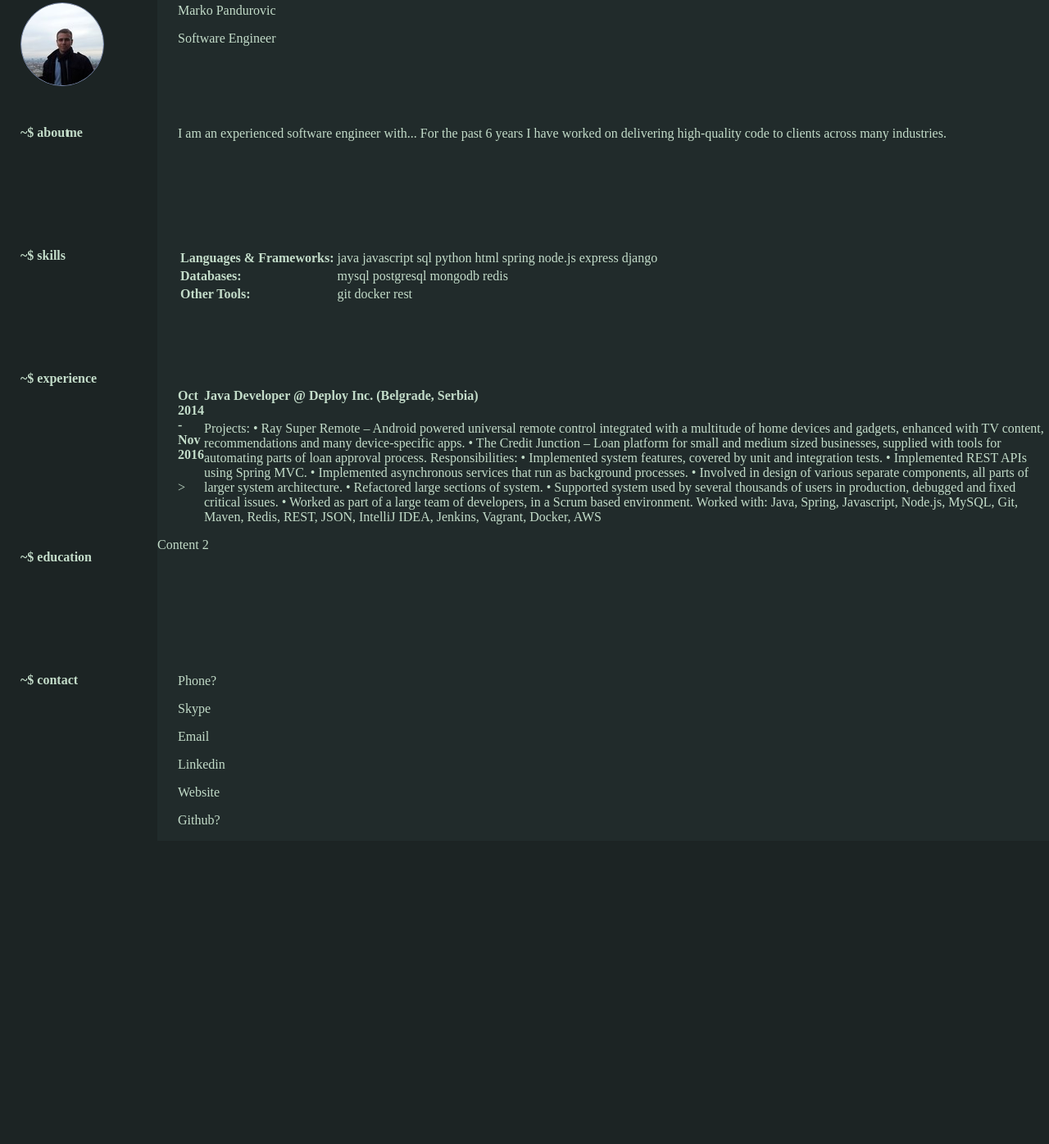
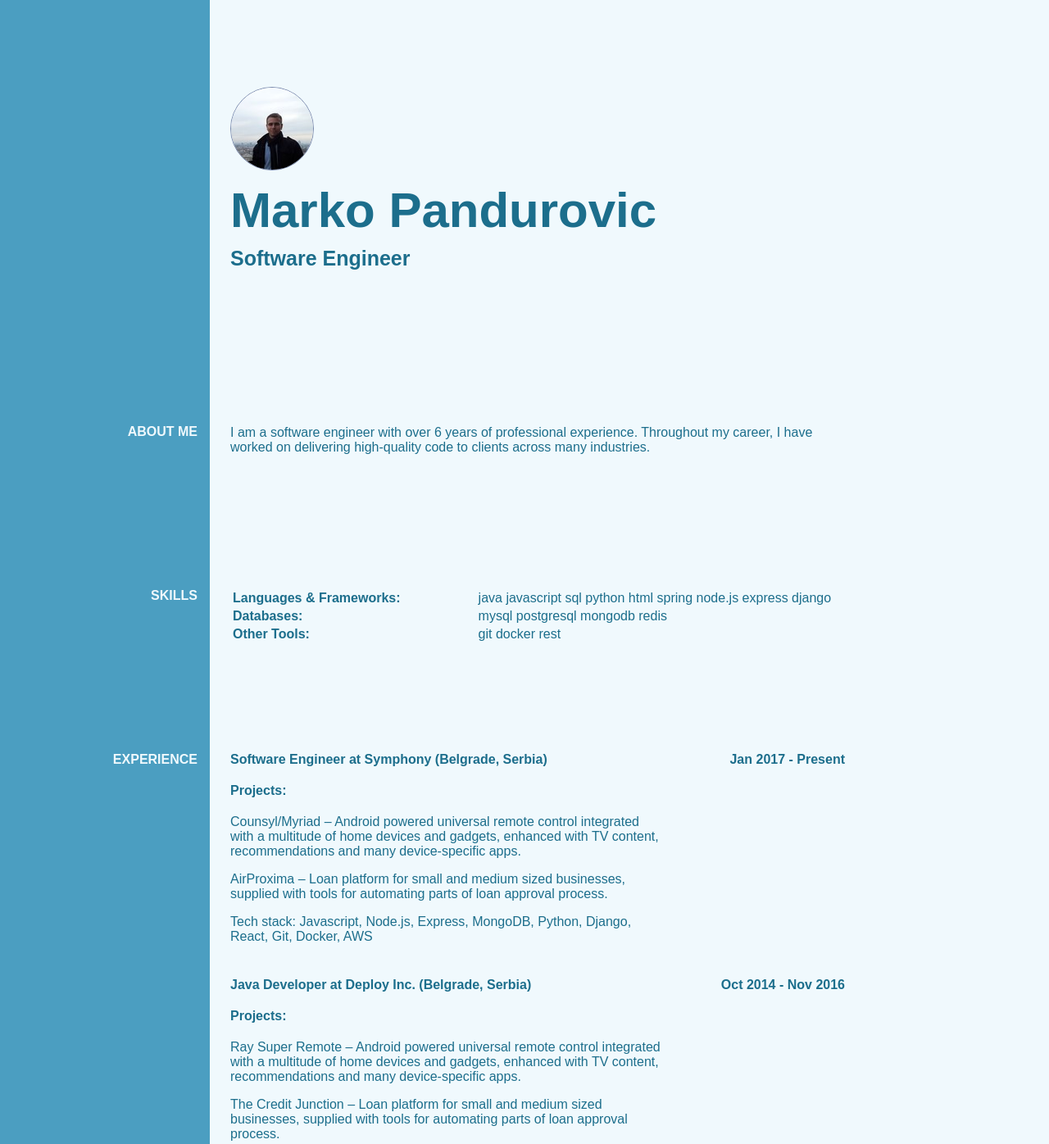
Before and after one commit to mpandurovic/website, a plain HTML site: page index.html in a window 1280 px wide. Shown: the part 12-1408 px from the top of the page at 82% size. Before the commit the page ends 1038 px from the top, so only its background shows below. Drawn offline with nearby package versions, Linux system fonts and the light colour scheme; a web font is replaced by a local one.

Commit message:
Restyling, add contact section

```diff
--- a/index.html
+++ b/index.html
@@ -5,8 +5,15 @@
     <title>Marko Pandurovic</title>
     <meta charset="utf-8">
     <link rel="stylesheet" type="text/css" href="//fonts.googleapis.com/css?family=Droid+Sans+Mono" />
+    <link href="https://fonts.googleapis.com/css?family=Oxygen" rel="stylesheet">
+    <link href="https://fonts.googleapis.com/css?family=Cardo" rel="stylesheet">
+    <!-- Open Sans and Lato look best -->
+    <link href="https://fonts.googleapis.com/css?family=Lato" rel="stylesheet">
+    <link href="https://fonts.googleapis.com/css?family=Open+Sans" rel="stylesheet">
+    <link href="https://fonts.googleapis.com/css?family=Nato+Sans" rel="stylesheet">
     <link rel="stylesheet" type="text/css" href="styles.css" />
     <link rel="stylesheet" type="text/css" media="screen and (max-width: 480px)" href="mobile.css" />
+    <link rel="stylesheet" href="https://unpkg.com/aos@next/dist/aos.css" />
 </head>
 
 <body>
@@ -16,14 +23,16 @@
         <div class="row">
             <div class="sidebar">
                 <div class="sidebar-content">
-                    <img src="profile.jpeg" class="avatar">
                 </div>
             </div>
 
-            <div class="content">
-                <div class="info-content">
-                    <p>Marko Pandurovic</p>
-                    <p>Software Engineer</p>
+            <div class="content header">
+                <div class="info-content header-content">
+                    <div>
+                        <img src="profile.jpeg" class="avatar">
+                    </div>
+                    <h2 class="title">Marko Pandurovic</h2>
+                    <h4 class="subtitle">Software Engineer</h4>
                 </div>
             </div>
         </div>
@@ -39,8 +48,9 @@
             </div>
 
             <div class="content">
-                <div class="info-content">
-                    <p>I am an experienced software engineer with... For the past 6 years I have worked on delivering high-quality
+                <div class="info-content" data-aos="fade-in">
+                    <p>I am a software engineer with over 6 years of professional experience.
+                        Throughout my career, I have worked on delivering high-quality
                         code to clients across many industries.</p>
                 </div>
             </div>
@@ -54,11 +64,11 @@
             </div>
 
             <div class="content">
-                <div class="info-content">
+                <div class="info-content" data-aos="fade-in">
                     <table>
                         <colgroup>
-                            <col style="width:30%">
-                            <col style="width:70%">
+                            <col style="width:40%">
+                            <col style="width:60%">
                         </colgroup>
                         <tbody>
                             <tr>
@@ -114,37 +124,66 @@
 
             <div class="content">
                 <div class="info-content">
-                    <div class="experience-item">
-                        <div class="period">
-                            <h4>Oct 2014 - Nov 2016</h4>>
+                    <div class="experience-item" data-aos="fade-in">
+                        <div class="experience-description">
+                            <h4>Software Engineer at Symphony (Belgrade, Serbia)</h4>
+                            <h4>Projects:</h4>
+                            <p>
+                                Counsyl/Myriad – Android powered universal remote control integrated with a multitude of home devices and gadgets, enhanced
+                                with TV content, recommendations and many device-specific apps.
+                            </p>
+                            <p>
+                                AirProxima – Loan platform for small and medium sized businesses, supplied with tools for automating parts of loan approval
+                                process.
+                            </p>
+                            <p>
+                                Tech stack: Javascript, Node.js, Express, MongoDB, Python, Django, React, Git, Docker, AWS
+                            </p>
                         </div>
+                        <div class="experience-period">
+                            <h4>Jan 2017 - Present</h4>
+                        </div>
+                    </div>
+                    <div class="experience-item" data-aos="fade-in">
                         <div class="experience-description">
-                            <h4>Java Developer @ Deploy Inc. (Belgrade, Serbia)</h4>
-                            <p>Projects:
-                                    • Ray Super Remote – Android powered universal remote
-                                    control integrated with a multitude of home devices and
-                                    gadgets, enhanced with TV content, recommendations
-                                    and many device-specific apps.
-                                    • The Credit Junction – Loan platform for small and medium
-                                    sized businesses, supplied with tools for automating parts
-                                    of loan approval process.
-                                    Responsibilities:
-                                    • Implemented system features, covered by unit and
-                                    integration tests.
-                                    • Implemented REST APIs using Spring MVC.
-                                    • Implemented asynchronous services that run as
-                                    background processes.
-                                    • Involved in design of various separate components, all
-                                    parts of larger system architecture.
-                                    • Refactored large sections of system.
-                                    • Supported system used by several thousands of users in
-                                    production, debugged and fixed critical issues.
-                                    • Worked as part of a large team of developers, in a Scrum
-                                    based environment.
-                                    Worked with:
-                                    Java, Spring, Javascript, Node.js, MySQL, Git, Maven,
-                                    Redis, REST, JSON, IntelliJ IDEA, Jenkins, Vagrant,
-                                    Docker, AWS</p>
+                            <h4>Java Developer at Deploy Inc. (Belgrade, Serbia)</h4>
+                            <h4>Projects:</h4>
+                            <p>
+                                Ray Super Remote – Android powered universal remote control integrated with a multitude of home devices and gadgets, enhanced
+                                with TV content, recommendations and many device-specific apps.
+                            </p>
+                            <p>
+                                The Credit Junction – Loan platform for small and medium sized businesses, supplied with tools for automating parts of loan
+                                approval process.
+                            </p>
+                            <p>
+                                Tech stack: Java, Spring, Javascript, Node.js, MySQL, Git, Maven, Redis, REST, JSON, IntelliJ IDEA, Jenkins, Vagrant, Docker,
+                                AWS
+                            </p>
+                        </div>
+                        <div class="experience-period">
+                            <h4>Oct 2014 - Nov 2016</h4>
+                        </div>
+                    </div>
+                    <div class="experience-item" data-aos="fade-in">
+                        <div class="experience-description">
+                            <h4>Java Developer at Gecko Solutions (Belgrade, Serbia)</h4>
+                            <h4>Projects:</h4>
+                            <p>
+                                Ray Super Remote – Android powered universal remote control integrated with a multitude of home devices and gadgets, enhanced
+                                with TV content, recommendations and many device-specific apps.
+                            </p>
+                            <p>
+                                The Credit Junction – Loan platform for small and medium sized businesses, supplied with tools for automating parts of loan
+                                approval process.
+                            </p>
+                            <p>
+                                Tech stack: Java, Play Framework, Akka, Scala, MySQL, Mercurial, Redis, Solr, MongoDB, SQL Server, REST, JSON, Eclipse, Jenkins,
+                                AWS
+                            </p>
+                        </div>
+                        <div class="experience-period">
+                            <h4>Sep 2012 - Oct 2014</h4>
                         </div>
                     </div>
                 </div>
@@ -159,7 +198,26 @@
             </div>
 
             <div class="content">
-                Content 2
+                <div class="info-content" data-aos="fade-in">
+                    <div class="education-item" data-aos="fade-in">
+                        <div class="education-description">
+                            <h4>University of Belgrade, School of Electrical Engineering</h4>
+                            <h4>Master of Science in Software Engineering</h4>
+                        </div>
+                        <div class="education-period">
+                            <h4>2013 - 2016</h4>
+                        </div>
+                    </div>
+                    <div class="education-item" data-aos="fade-in">
+                        <div class="education-description">
+                            <h4>University of Belgrade, School of Electrical Engineering</h4>
+                            <h4>Bachelor of Science in Computer Engineering and Information Technology</h4>
+                        </div>
+                        <div class="education-period">
+                            <h4>2008 - 2012</h4>
+                        </div>
+                    </div>
+                </div>
             </div>
         </div>
 
@@ -171,19 +229,35 @@
             </div>
 
             <div class="content">
-                <div class="info-content">
-                    <p>Phone?</p>
-                    <p>Skype</p>
-                    <p>Email</p>
-                    <p>Linkedin</p>
-                    <p>Website</p>
-                    <p>Github?</p>
+                <div class="info-content" data-aos="fade-in">
+                    <div class="contact-item">
+                        <img src="email.svg">
+                        <a href="mailto:marko.pandurovic.dev@gmail.com">marko.pandurovic.dev@gmail.com</a>
+                    </div>
+                    <div class="contact-item">
+                        <img src="website.svg">
+                        <a href="http://markopandurovic.com" target="_blank">markopandurovic.com</a>
+                    </div>
+                    <div class="contact-item">
+                        <img src="linkedin.svg">
+                        <a href="https://www.linkedin.com/in/marko-pandurovic-63337857" target="_blank">Linkedin</a>
+                    </div>
+
                 </div>
             </div>
         </div>
 
     </div>
 
+    <script src="https://unpkg.com/aos@next/dist/aos.js"></script>
+    <script>
+        AOS.init({
+            duration: 1500,
+            once: true,
+            delay: 100,
+        });
+    </script>
+
 </body>
 
 </html>
--- a/styles.css
+++ b/styles.css
@@ -1,11 +1,11 @@
 /* Default styles that will carry to the child style sheet */
 body, html {
-  font-family: "Droid Sans Mono";
+  font-family: "Nato Sans", sans-serif;
   font-style: normal;
   font-variant: normal;
-  color: #C3DCC9;
+  color: #1C6E8C;
   margin: 0;
-  background-color: #1C2424;
+  background-color: #4B9EC1;
 }
 
  /* Structural elements */
@@ -18,6 +18,17 @@ body, html {
   border:1px solid #7887AB;
 }
 
+.title {
+  font-size: 60px;
+  margin: 10px 0px;
+  vertical-align: middle;
+}
+
+.subtitle {
+  font-size: 25px;
+  margin: 10px 0px;
+}
+
  .row {
    display: flex;
    /* border-bottom:1px solid #040F0F; */
@@ -26,15 +37,20 @@ body, html {
 
  .content{
   min-height: 150px;
-   width: 85%;
+   width: 80%;
    height: 100%;
    /* margin-right: 3%; */
-  background-color: #212B2B;
+  background-color: #F0F9FD;
+  padding-bottom: 50px;
+ }
+
+ .header {
  }
 
  .sidebar{
-   width: 15%;
+   width: 20%;
    height: 100%;
+   color: #F0F9FD;
    /* margin-right: 3%; */
    /* background-color: #004354; */
  }
@@ -42,24 +58,28 @@ body, html {
  .sidebar-content{
    margin-left: 25px;
    margin-top: 15px;
-  text-align: left;
-  text-transform: lowercase;
+  text-align: right;
+  text-transform: uppercase;
 }
 
 .section-title {
-  margin: 0;
-  word-spacing: -8px;
-}
-
-.section-title::before {
-  content: "~$ ";
-  word-spacing: 0px;
+  margin: 15px;
 }
 
 .info-content{
   margin-left: 25px;
+  margin-right: 25px;
   margin-top: 15px;
+  max-width: 750px;
   text-align: left;
+}
+
+.header-content {
+  min-height: 450px;
+  display:flex;
+  flex-direction: column;
+  /* align-items: center; */
+  justify-content: center;
 }
 
 .skill-category {
@@ -95,10 +115,54 @@ body, html {
 
 }
 
-table td {
+table {
+  width: 100%;
+}
+
+td {
   vertical-align: top;
 }
 
-.experience-item {
+.experience-item, .education-item {
   display: flex;
+  margin-bottom: 25px;
 }
+
+.experience-period, .education-period {
+    width: 30%;
+    height: 100%;
+    text-align: right;
+}
+
+.experience-description, .education-description {
+  width: 70%;
+  height: 100%;
+}
+
+.info-content h4 {
+  margin-top: 0px;
+  margin-bottom: 20px;
+}
+
+.contact-item {
+  margin-bottom: 10px;
+  /* height: 40px; */
+  /* line-height: 40px; */
+}
+
+.contact-item img {
+  /* display: block; */
+  vertical-align: middle;
+  height: 30px;
+  width: 30px;
+  margin-right: 10px;
+}
+
+a:link, a:visited {
+  color: #1C6E8C;
+  text-decoration: none;
+}
+
+a:hover {
+  text-decoration: underline;
+}
```
Also changed, not shown: email.svg (added), linkedin.svg (added), website.svg (added).
